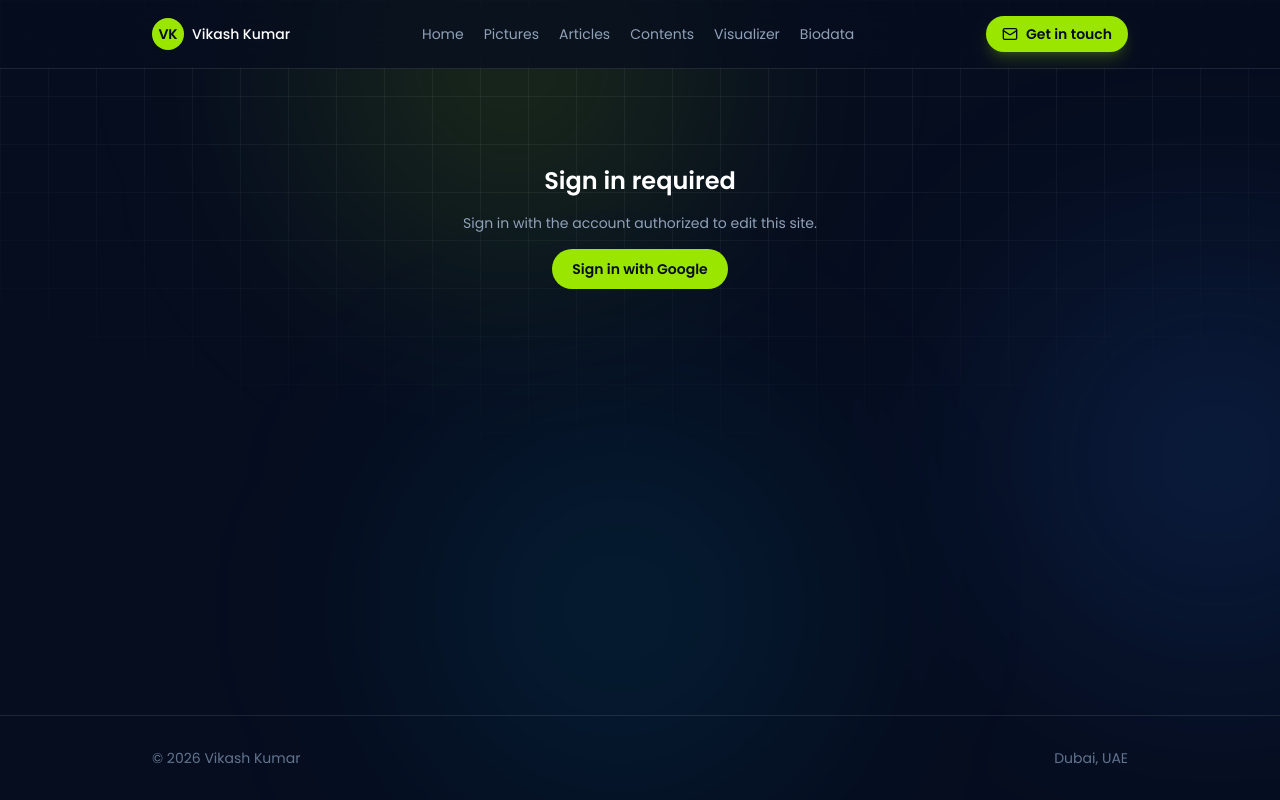
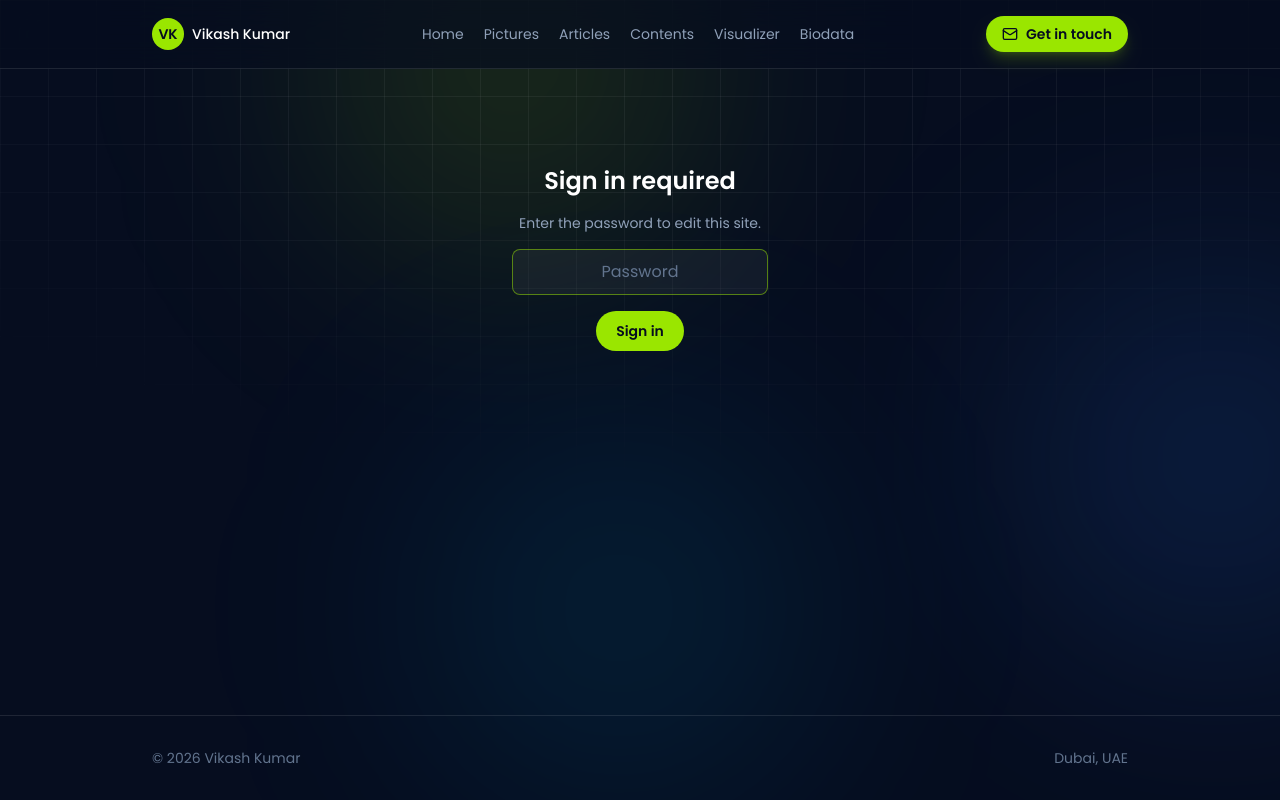
Before and after one commit to Vikash-xai/ecommerce-strategy-portfolio, a Next.js app: page /admin/biodata in a window 1280 px wide. Built offline with nearby package versions, Linux system fonts and the light colour scheme; no server answers.

Commit message:
Replace Google OAuth with password login for biodata admin
Google Cloud Console access was blocked, and only one account was ever
authorized anyway, so a simple ADMIN_PASSWORD-gated Credentials
provider replaces the Google sign-in flow.

```diff
--- /dev/null
+++ b/app/admin/biodata/LoginForm.tsx
@@ -0,0 +1,34 @@
+"use client";
+
+import { useActionState } from "react";
+import { login, type LoginResult } from "./actions";
+
+export default function LoginForm() {
+  const [state, formAction, pending] = useActionState<LoginResult | null, FormData>(
+    login,
+    null
+  );
+
+  return (
+    <form action={formAction} className="flex flex-col items-center gap-4">
+      <input
+        type="password"
+        name="password"
+        required
+        autoFocus
+        placeholder="Password"
+        className="w-64 rounded-lg border border-white/15 bg-white/5 px-4 py-2.5 text-center text-white placeholder:text-slate-500 focus:border-lime-400/50 focus:outline-none"
+      />
+      <button
+        type="submit"
+        disabled={pending}
+        className="rounded-full bg-lime-400 px-5 py-2.5 text-sm font-semibold text-[#060d1f] disabled:opacity-60"
+      >
+        {pending ? "Signing in…" : "Sign in"}
+      </button>
+      {state?.ok === false ? (
+        <span className="text-sm text-red-400">{state.error}</span>
+      ) : null}
+    </form>
+  );
+}
--- a/app/admin/biodata/actions.ts
+++ b/app/admin/biodata/actions.ts
@@ -1,6 +1,7 @@
 "use server";
 
-import { ADMIN_EMAIL, auth } from "@/auth";
+import { AuthError } from "next-auth";
+import { ADMIN_EMAIL, auth, signIn } from "@/auth";
 import {
   astrologicalDetails as currentAstrologicalDetails,
   familyDetails as currentFamilyDetails,
@@ -15,6 +16,26 @@ const BRANCH = "master";
 const FILE_PATH = "app/biodata/biodataData.ts";
 
 export type SaveResult = { ok: true } | { ok: false; error: string };
+export type LoginResult = { ok: true } | { ok: false; error: string };
+
+export async function login(
+  _prevState: LoginResult | null,
+  formData: FormData
+): Promise<LoginResult> {
+  const password = formData.get("password");
+  try {
+    await signIn("credentials", {
+      password: typeof password === "string" ? password : "",
+      redirectTo: "/admin/biodata",
+    });
+    return { ok: true };
+  } catch (error) {
+    if (error instanceof AuthError) {
+      return { ok: false, error: "Incorrect password." };
+    }
+    throw error;
+  }
+}
 
 function fieldsFromForm(formData: FormData, prefix: string, schema: Field[]): Field[] {
   return schema.map((f) => {
--- a/app/admin/biodata/page.tsx
+++ b/app/admin/biodata/page.tsx
@@ -1,5 +1,5 @@
 import type { Metadata } from "next";
-import { ADMIN_EMAIL, auth, signIn, signOut } from "@/auth";
+import { ADMIN_EMAIL, auth, signOut } from "@/auth";
 import {
   aboutMe,
   astrologicalDetails,
@@ -8,6 +8,7 @@ import {
   professionalDetails,
 } from "../../biodata/biodataData";
 import EditBiodataForm from "./EditBiodataForm";
+import LoginForm from "./LoginForm";
 
 export const metadata: Metadata = {
   title: "Edit Biodata | Admin",
@@ -22,21 +23,9 @@ export default async function AdminBiodataPage() {
       <div className="mx-auto flex max-w-md flex-col items-center gap-4 px-6 py-24 text-center">
         <h1 className="text-2xl font-semibold text-white">Sign in required</h1>
         <p className="text-sm text-slate-400">
-          Sign in with the account authorized to edit this site.
+          Enter the password to edit this site.
         </p>
-        <form
-          action={async () => {
-            "use server";
-            await signIn("google", { redirectTo: "/admin/biodata" });
-          }}
-        >
-          <button
-            type="submit"
-            className="rounded-full bg-lime-400 px-5 py-2.5 text-sm font-semibold text-[#060d1f]"
-          >
-            Sign in with Google
-          </button>
-        </form>
+        <LoginForm />
       </div>
     );
   }
--- a/auth.ts
+++ b/auth.ts
@@ -1,10 +1,35 @@
+import { createHash, timingSafeEqual } from "crypto";
 import NextAuth from "next-auth";
-import Google from "next-auth/providers/google";
+import Credentials from "next-auth/providers/credentials";
 
 export const ADMIN_EMAIL = "kvikash0882@gmail.com";
 
+function safeCompare(a: string, b: string): boolean {
+  const ah = createHash("sha256").update(a).digest();
+  const bh = createHash("sha256").update(b).digest();
+  return timingSafeEqual(ah, bh);
+}
+
 export const { handlers, auth, signIn, signOut } = NextAuth({
-  providers: [Google],
+  providers: [
+    Credentials({
+      credentials: {
+        password: { label: "Password", type: "password" },
+      },
+      authorize: async (credentials) => {
+        const adminPassword = process.env.ADMIN_PASSWORD;
+        const password = credentials?.password;
+        if (
+          !adminPassword ||
+          typeof password !== "string" ||
+          !safeCompare(password, adminPassword)
+        ) {
+          return null;
+        }
+        return { id: "admin", email: ADMIN_EMAIL, name: "Admin" };
+      },
+    }),
+  ],
   callbacks: {
     signIn: ({ user }) => user.email === ADMIN_EMAIL,
   },
```
Also changed, not shown: 1 other file (tests, documents, lock files or other folders).
